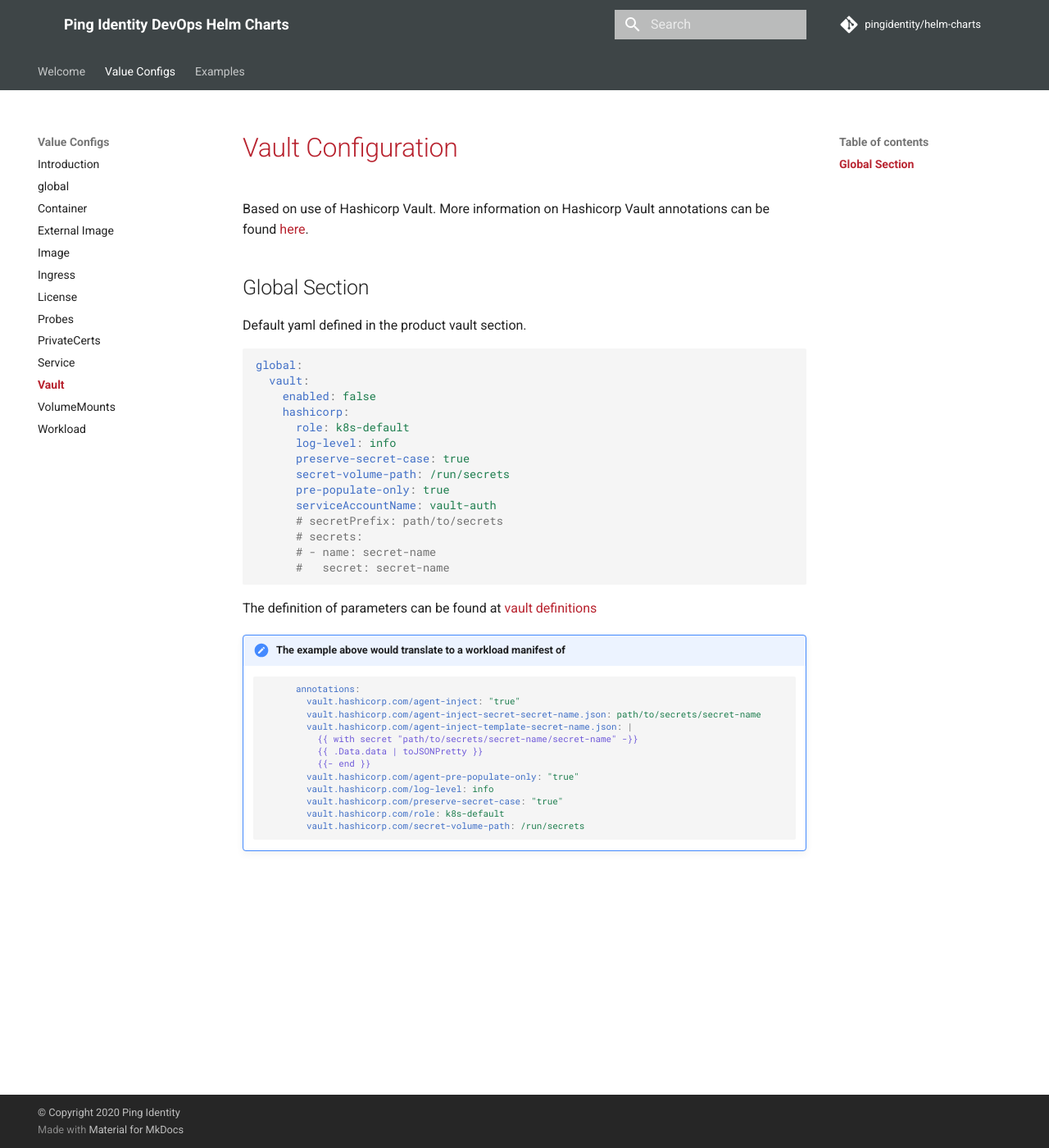
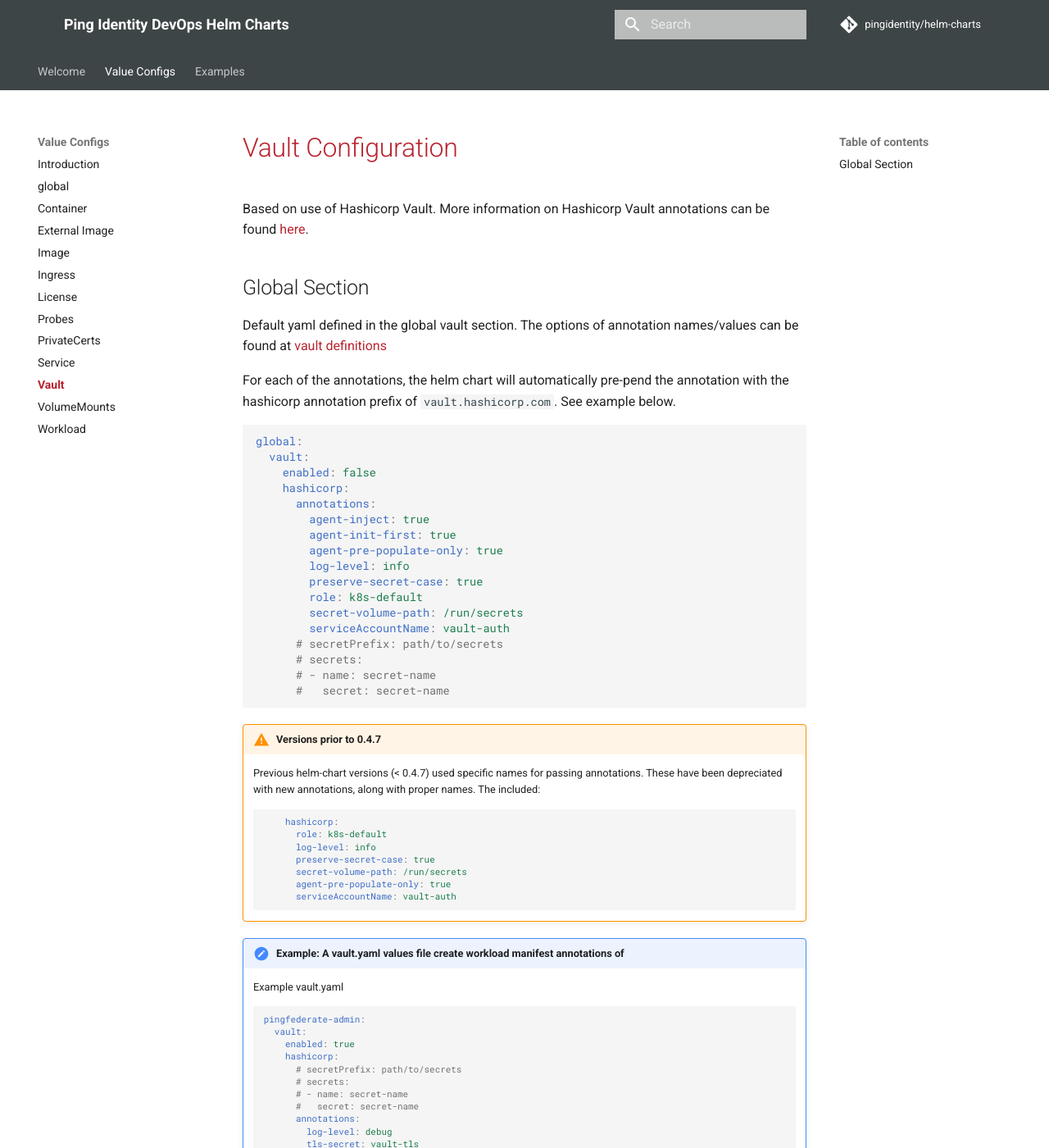
Before and after one commit to pingidentity/helm-charts, an MkDocs documentation site: the page built from docs/config/vault.md, in a window 1280 px wide and 1400 px high. Shown: the whole window at 82% size. Built offline with MkDocs 1.6.1 and Material for MkDocs 9.7.7, drawn with Linux system fonts in a browser that asks for light colours; comment, search, counter and statistics services are not loaded; some of the changed text lies outside the part shown.

Commit message:
Issue #95 - Addding support for hashicorp annotations

````diff
--- a/docs/config/vault.md
+++ b/docs/config/vault.md
@@ -5,40 +5,80 @@
 
 ## Global Section
 
-Default yaml defined in the product vault section.
+Default yaml defined in the global vault section.  The options of annotation names/values
+can be found at
+[vault definitions](https://www.vaultproject.io/docs/platform/k8s/injector/annotations)
+
+For each of the annotations, the helm chart will automatically pre-pend the annotation with the
+hashicorp annotation prefix of `vault.hashicorp.com`.  See example below.
 
 ```yaml
 global:
   vault:
     enabled: false
     hashicorp:
-      role: k8s-default
-      log-level: info
-      preserve-secret-case: true
-      secret-volume-path: /run/secrets
-      pre-populate-only: true
-      serviceAccountName: vault-auth
+      annotations:
+        agent-inject: true
+        agent-init-first: true
+        agent-pre-populate-only: true
+        log-level: info
+        preserve-secret-case: true
+        role: k8s-default
+        secret-volume-path: /run/secrets
+        serviceAccountName: vault-auth
       # secretPrefix: path/to/secrets
       # secrets:
       # - name: secret-name
       #   secret: secret-name
 ```
 
-The definition of parameters can be found at
-[vault definitions](https://www.vaultproject.io/docs/platform/k8s/injector/annotations)
+!!! warning "Versions prior to 0.4.7"
+    Previous helm-chart versions (< 0.4.7) used specific names for passing annotations.  These
+    have been depreciated with new annotations, along with proper names.  The included:
+    ```yaml
+        hashicorp:
+          role: k8s-default
+          log-level: info
+          preserve-secret-case: true
+          secret-volume-path: /run/secrets
+          agent-pre-populate-only: true
+          serviceAccountName: vault-auth
+    ```
 
-!!! note "The example above would translate to a workload manifest of"
+
+!!! note "Example: A vault.yaml values file create workload manifest annotations of"
+    Example vault.yaml
+
     ```yaml
+    pingfederate-admin:
+      vault:
+        enabled: true
+        hashicorp:
+          # secretPrefix: path/to/secrets
+          # secrets:
+          # - name: secret-name
+          #   secret: secret-name
           annotations:
-            vault.hashicorp.com/agent-inject: "true"
-            vault.hashicorp.com/agent-inject-secret-secret-name.json: path/to/secrets/secret-name
-            vault.hashicorp.com/agent-inject-template-secret-name.json: |
-              {{ with secret "path/to/secrets/secret-name/secret-name" -}}
-              {{ .Data.data | toJSONPretty }}
-              {{- end }}
-            vault.hashicorp.com/agent-pre-populate-only: "true"
-            vault.hashicorp.com/log-level: info
-            vault.hashicorp.com/preserve-secret-case: "true"
-            vault.hashicorp.com/role: k8s-default
-            vault.hashicorp.com/secret-volume-path: /run/secrets
+            log-level: debug
+            tls-secret: vault-tls
     ```
+
+    Creates following workload manifest annotations
+
+    ```yaml
+    annotations:
+      vault.hashicorp.com/agent-init-first: "true"
+      vault.hashicorp.com/agent-inject: "true"
+      vault.hashicorp.com/agent-inject-secret-secret-name.json: path/to/secrets/secret-name
+      vault.hashicorp.com/agent-inject-template-secret-name.json: |
+        {{ with secret "path/to/secrets/secret-name/secret-name" -}}
+        {{ .Data.data | toJSONPretty }}
+        {{- end }}
+      vault.hashicorp.com/agent-pre-populate-only: "true"
+      vault.hashicorp.com/log-level: debug
+      vault.hashicorp.com/preserve-secret-case: "true"
+      vault.hashicorp.com/role: k8s-default
+      vault.hashicorp.com/secret-volume-path: /run/secrets
+      vault.hashicorp.com/serviceAccountName: vault-auth
+      vault.hashicorp.com/tls-secret: vault-tls
+    ```
````
Also changed, not shown: docs/release-notes.md (+48 -37 lines), 2 other files.
